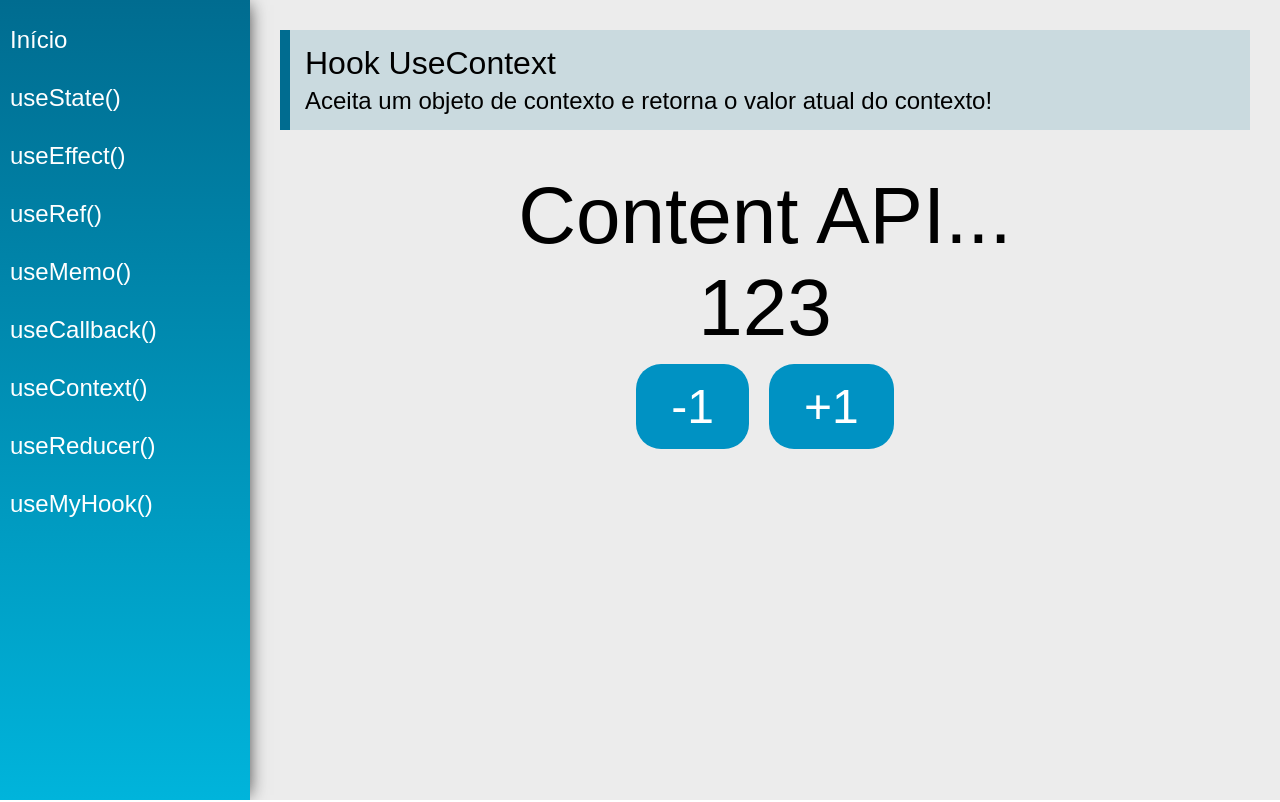
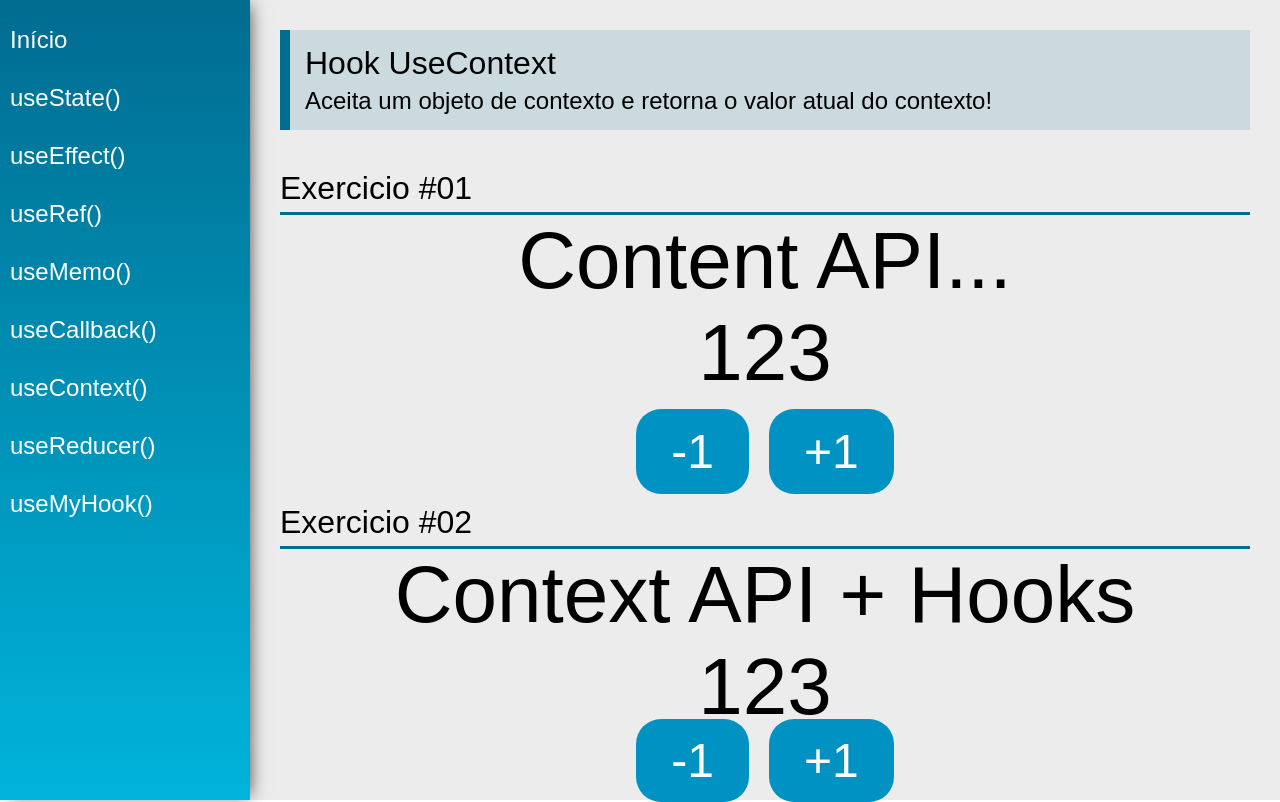
Before and after one commit to edgracional/hooks, a React (Create React App) app: page /useContext in a window 1280 px wide. Built offline with nearby package versions, Linux system fonts and the light colour scheme.

Commit message:
73. useContext #02

```diff
--- /dev/null
+++ b/src/data/Store.jsx
@@ -0,0 +1,48 @@
+import React, { useState } from "react";
+
+
+
+/* Criar os dados e o contexto */
+const initialState = {
+    number: 123,
+    text: 'Context API + Hooks'
+
+}
+
+/* Criar um contexto usando o estado inicial, criar um AppContext e exportar */
+export const AppContext = React.createContext(initialState)
+
+/* Criar uma constate que irá recerber um componente funcional (props)*/
+const Store = props => {
+    const [state, setState] = useState(initialState)
+
+    function updateState(key, value){
+        setState({
+            /* replicar o estado atual - usando operador sprade ...state */
+           ...state,
+           /* alterar apenas a chave especifica e não o estado inteiro */
+           [key]: value
+        })
+    }
+
+    /* Componente vai retornar alum trecho de jsx*/
+    return (
+        <AppContext.Provider value={{
+            /* objeto que esta sendo compartilhado encapsulado dentro do componente store
+            - temos o estado o contexto da aplicação com número e texto e as funções para
+            alterar cada um dos atributos*/
+            number: state.number,
+            text: state.text,
+            /* funções */
+            setNumber: n => updateState('number', n),
+            setText: t => updateState('text', t),
+        }}>
+
+                {/* passar o elementos que foram passados como filho dentro dessa div*/}
+                {props.children}
+
+        </AppContext.Provider>
+    )
+}
+
+export default Store
--- a/src/views/App.jsx
+++ b/src/views/App.jsx
@@ -6,13 +6,18 @@ import Menu from '../components/layout/Menu'
 import Content from '../components/layout/Content'
 
 import DataContext, { data } from '../data/DataContext'
+import Store from './../data/Store';
 
 
 const App = props => {
     const [state, setState] = useState(data)
 
     return (
-
+        <Store>
+                                                {/* disponibilizando a função setState estaremos possibilitando
+                                                todo componente de instruir o estado inteiro da aplicação no store
+                                                foi melhorado colocando valores e funções para alterar cada um dos
+                                                atributos individualemnte  */}
             <DataContext.Provider value={{state, setState}}>
 
                 <div className="App">
@@ -21,8 +26,9 @@ const App = props => {
                         <Content />
                     </Router>
                 </div>
+            </DataContext.Provider>
+        </Store>
 
-        </DataContext.Provider>
     )
 }
 
--- a/src/views/examples/UseContext.jsx
+++ b/src/views/examples/UseContext.jsx
@@ -1,10 +1,12 @@
-import React, { useContext } from 'react'
+import React, { useContext, useEffect } from 'react'
 import PageTitle from '../../components/layout/PageTitle'
+import SectionTitle from '../../components/layout/SectionTitle'
 
 import DataContext from '../../data/DataContext'
+import { AppContext } from './../../data/Store';
 
 const UseContext = (props) => {
-
+/* acessando o primeiro estado */
     const { state, setState } = useContext(DataContext)
 
     function addNumber(delta){
@@ -14,13 +16,15 @@ const UseContext = (props) => {
         })
     }
 
+    const { number, text, setNumber} = useContext(AppContext)
+
     return (
         <div className="UseContext">
             <PageTitle
                 title="Hook UseContext"
                 subtitle="Aceita um objeto de contexto e retorna o valor atual do contexto!"/>
 
-
+                <SectionTitle title="Exercicio #01"/>
                 <div className="center">
                     <span className="text">{state.text}</span>
                     <span className="text">{state.number}</span>
@@ -33,8 +37,41 @@ const UseContext = (props) => {
 
                     </div>
                 </div>
+
+                <SectionTitle title="Exercicio #02"/>
+                <div className="center">
+                                        {/*importar text e number*/}
+                    <span className="text">{text}</span>
+                    <span className="text">{number}</span>
+                    <div>
+                        <buttom className="btn"
+                                    /* chamar o número +1 utilizando a função arrow */
+                            onClick={() => setNumber(number -1)}>
+                            -1
+                        </buttom>
+                        <buttom className="btn"
+                                    /* chamar o número +1 utilizando a função arrow */
+                            onClick={() => setNumber(number +1)}>
+                            +1
+                        </buttom>
+                    </div>
+                </div>
         </div>
     )
 }
 
 export default UseContext
+
+
+
+
+/* mostrar a possibilidade de modificar o texto:
+
+    const { number, text, setNumber, setText } = useContext(AppContext)
+
+    useEffect(function(){
+        if(number > 185){
+            setText('Eita!!!!')
+        }
+    }, [number])
+ */
```
Lines whose indentation alone changed are shown as unchanged.
